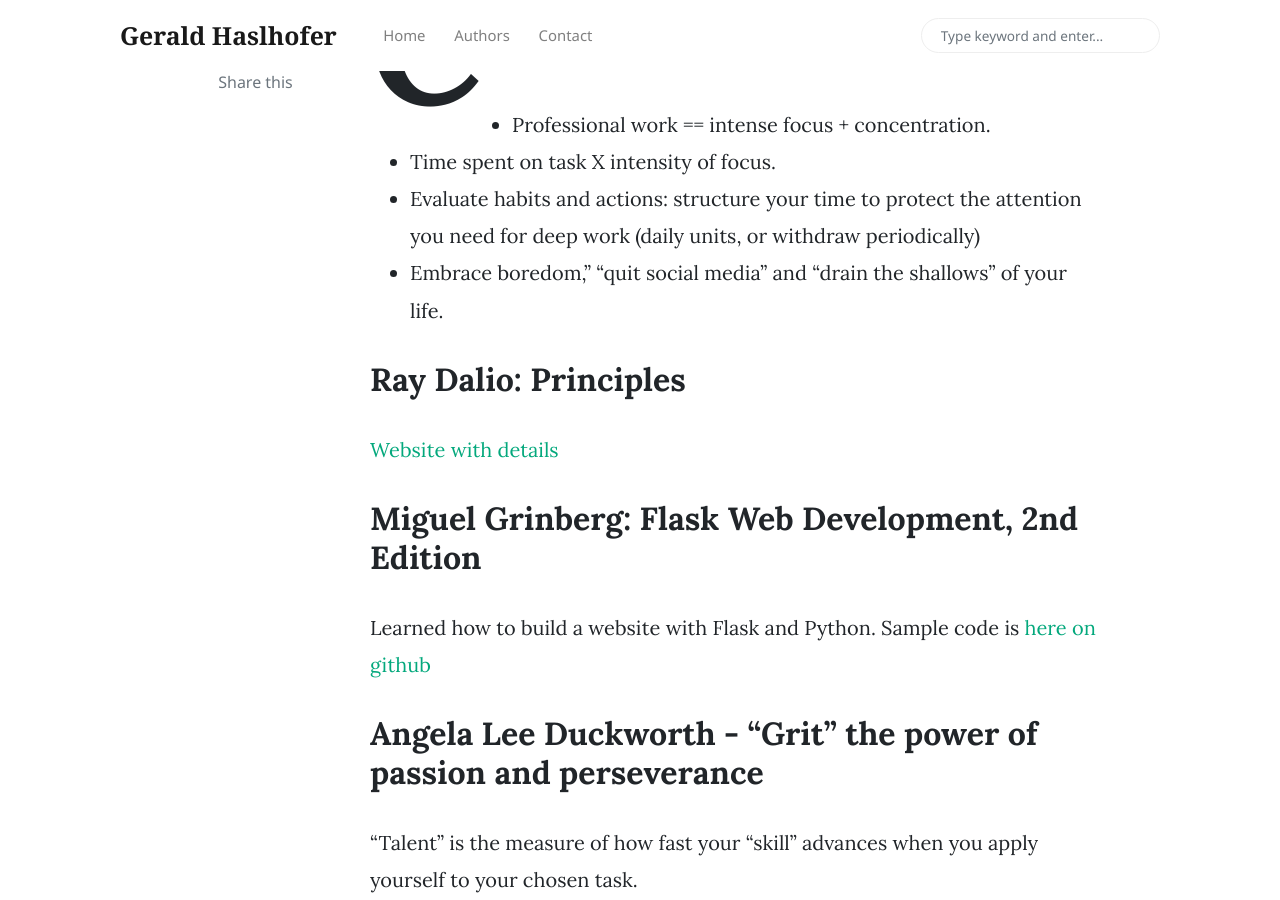
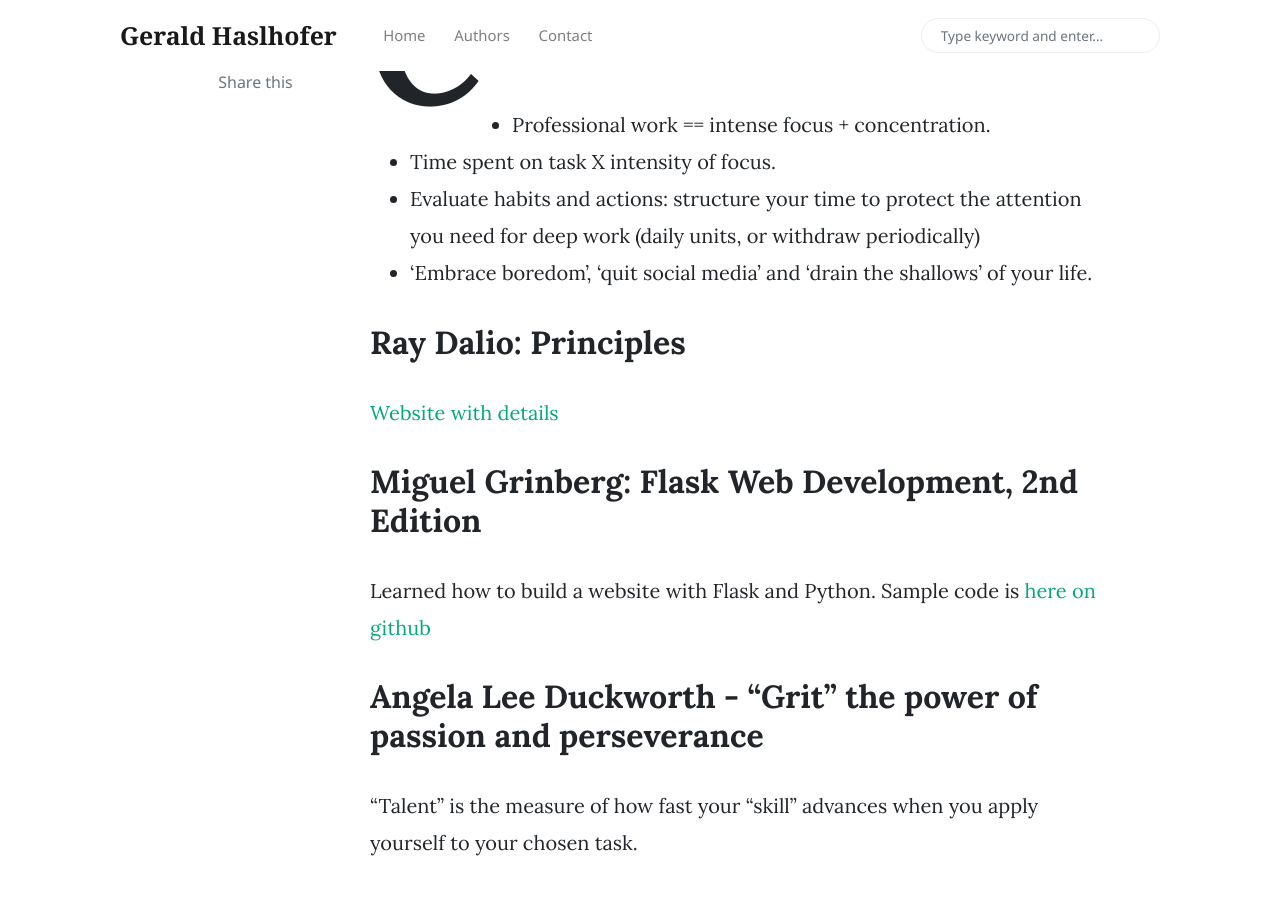
Before and after one commit to haslhofer/haslhofer.github.io, a Jekyll site: the page built from _posts/2020-02-04-books-read-in-2020.md, in a window 1280 px wide and 900 px high, scrolled down 448 px. Built offline with Jekyll 4.4.1, drawn with Linux system fonts in a browser that asks for light colours; nearby versions of some CDN libraries; comment, search, counter and statistics services are not loaded.

```diff
--- a/_posts/2020-02-04-books-read-in-2020.md
+++ b/_posts/2020-02-04-books-read-in-2020.md
@@ -15,7 +15,7 @@ Rules for focused success in a distracted world
 - Professional work == intense focus + concentration.
 - Time spent on task X intensity of focus.
 - Evaluate habits and actions: structure your time to protect the attention you need for deep work (daily units, or withdraw periodically)
-- Embrace boredom,” “quit social media” and “drain the shallows” of your life.
+- 'Embrace boredom', 'quit social media' and 'drain the shallows' of your life.
 
 
 **Ray Dalio: Principles**
```
